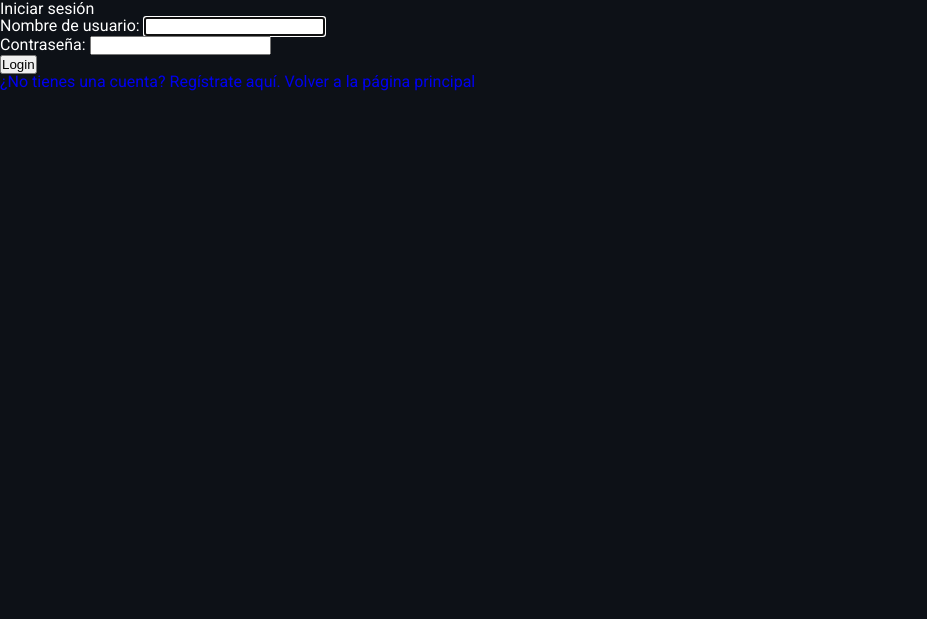
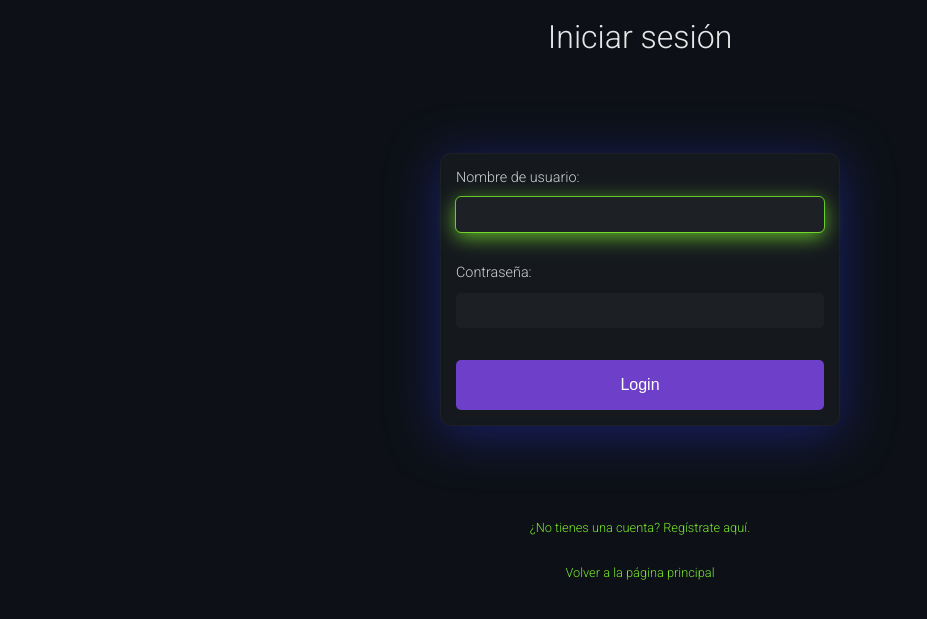
Before and after one commit to albino-babuino/anchors-application-django, a Django app: page /login/ in a window 1280 px wide. Shown: the part 69-688 px from the top of the page, without its empty margins (0-927 px from the left). Run offline with Django 5.2, Linux system fonts and the light colour scheme.

Commit message:
CSS en login.html

```diff
--- /dev/null
+++ b/static/css/forms.css
@@ -0,0 +1,96 @@
+.form-page-container{
+    display: flex;
+    flex-direction: column;
+    justify-content: flex-start;
+    align-items: center;
+    /* min-height: 100vh; */
+    color: rgba(255, 255, 255, 0.8);
+    font-weight: 300;
+}
+
+.form-page-container h2{
+    color: rgba(255, 255, 255, 0.9);
+    font-size: 2rem;
+    margin: 20px 0;
+    text-shadow: 0 5px px rgba(255, 255, 255, 0.3);
+
+}
+
+.form{
+    margin: 10vh auto;
+    width: 50%;
+    padding: 15px;
+    background: rgba( 100, 100, 100, 0.1 );
+    box-shadow: 0 8px 50px 0 rgba(33, 42, 160, 0.6);
+    backdrop-filter: blur( 4px );
+    -webkit-backdrop-filter: blur( 4px );
+    border-radius: 10px;
+    border: 1px solid rgba( 100, 100, 100, 0.1 );
+    width: clamp(300px, 60vw, 400px);
+}
+
+.form-page-container h2{
+    font-size: 2rem;
+}
+
+.form label{
+    color: rgba(255, 255, 255, 0.8);
+    font-size: 0.9rem;
+    margin: 1rem 0;
+}
+
+.form input{
+    width: 100%;
+    padding: 10px;
+    margin: 0.75rem 0 2rem 0;
+    border-radius: 5px;
+    border: none;
+    background-color: rgba( 100, 100, 100, 0.1 );
+    /* color: rgba(255, 255, 255, 0.8); */
+    color: rgba(133, 255, 47, 0.7);
+    outline: 0px solid rgba(133, 255, 47, 0.7);
+    box-shadow: 0 0 0 0 rgba(133, 255, 47, 0.7);
+    transition: outline 0.5s;
+    transition: box-shadow 0.5s;
+    font-weight: 300;
+}
+
+.form input:focus{
+    outline: 1px solid rgba(133, 255, 47, 0.7);
+    box-shadow: 0 5px 20px 0 rgba(133, 255, 47, 0.7);
+    transition: outline 0.3s;
+    transition: box-shadow 0.3s;
+}
+
+.form input::placeholder{
+    color: white;
+}
+
+button{
+    padding: 1rem 4rem;
+    border-radius: 5px;
+    color: white;
+    font-size: 1rem;
+    text-decoration: none;
+    text-align: center;
+    background-color: #6e40c9;
+    box-shadow: 0 0 0 0 #6e40c9;
+    transition: box-shadow 0.5s;
+    border: none;
+    width: 100%;
+}
+
+button:hover{
+    box-shadow: 0 10px 30px 5px #6e40c9;
+    transition: box-shadow 0.3s;
+}
+
+.form-page-container a{
+    color: rgba(133, 255, 47, 0.9);
+    font-size: 0.8rem;
+    margin: 1rem 0;
+}
+
+.form-page-container a:hover{
+    text-decoration: underline;
+}
--- a/static/css/home.css
+++ b/static/css/home.css
@@ -24,7 +24,7 @@ h1{
 
 h3{
     font-size: clamp(0.9rem, 2.5vw, 2rem);
-    color: #f0f6fc;
+    color: #b6bbc1;
     text-shadow: 0 5px 20px rgba(255, 255, 255, 0.3);
     font-weight: 200;
     text-align: left;
@@ -44,7 +44,6 @@ h3{
     color: white;
     font-size: 1rem;
     text-decoration: none;
-    margin: 0 0.5rem;
     text-align: center;
 }
 
--- a/user_auth/templates/user_auth/login.html
+++ b/user_auth/templates/user_auth/login.html
@@ -1,13 +1,19 @@
 {% extends "base/base.html" %} {% load static %}
 <!-- Estilos específicos -->
 {% block styles %}
-<link rel="stylesheet" href="{% static 'css/login.css' %}" />
-{% endblock %} {% block content %}
-<h2>Iniciar sesión</h2>
-<form method="post">
-	{% csrf_token %} {{ form.as_p }}
-	<button type="submit">Login</button>
-</form>
-<a href="{% url 'register' %}">¿No tienes una cuenta? Regístrate aquí.</a>
-<a href="{% url 'home' %}">Volver a la página principal</a>
+<link rel="stylesheet" href="{% static 'css/forms.css' %}" />
 {% endblock %}
+<!-- Contenido -->
+{% block content %}
+<div class="form-page-container">
+	<h2>Iniciar sesión</h2>
+	<form method="post" class="form">
+		{% csrf_token %} {{ form.as_p }}
+		<button type="submit">Login</button>
+	</form>
+	<a href="{% url 'register' %}" class="register-btn"
+		>¿No tienes una cuenta? Regístrate aquí.</a
+	>
+	<a href="{% url 'home' %}" class="home-btn">Volver a la página principal</a>
+	{% endblock %}
+</div>
```
